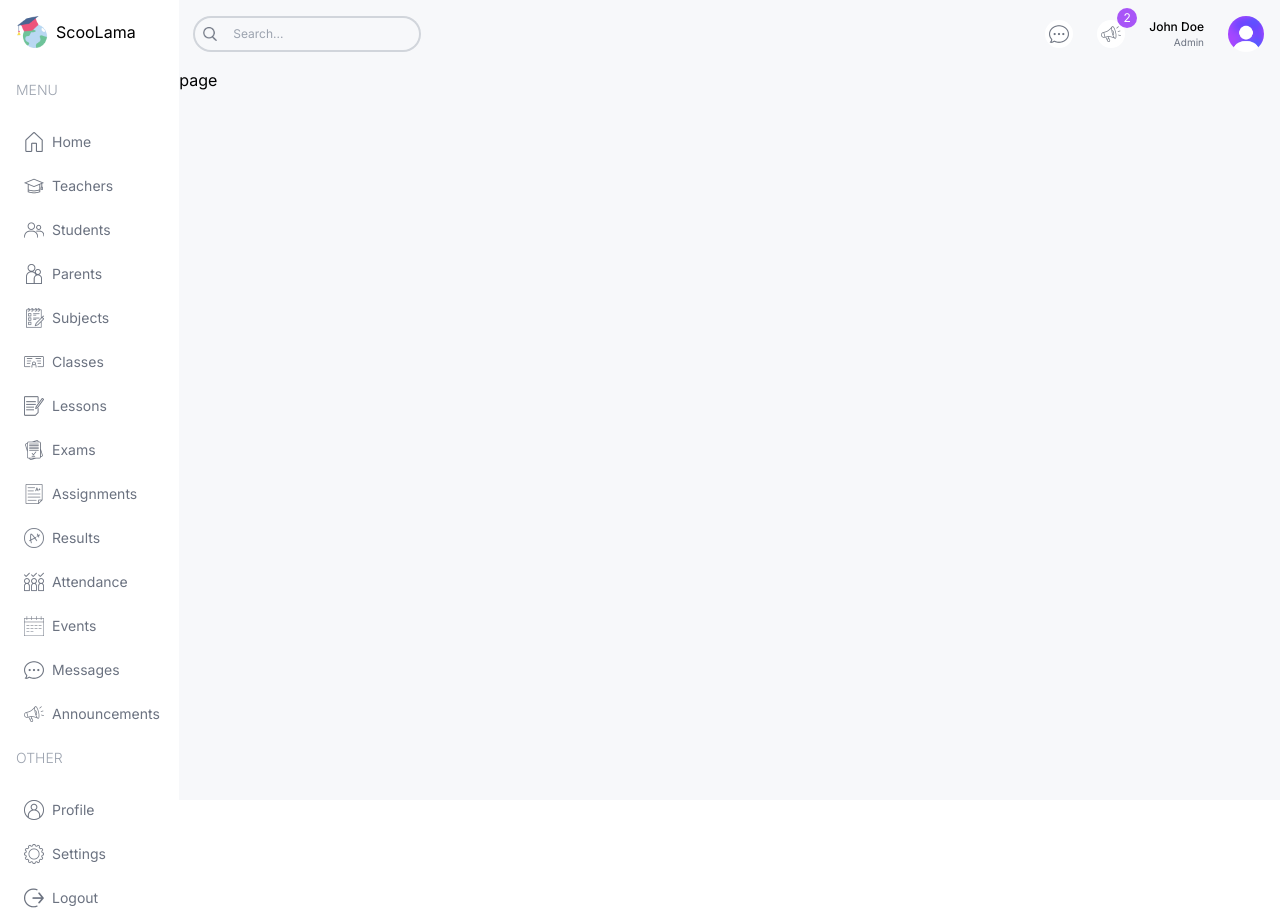
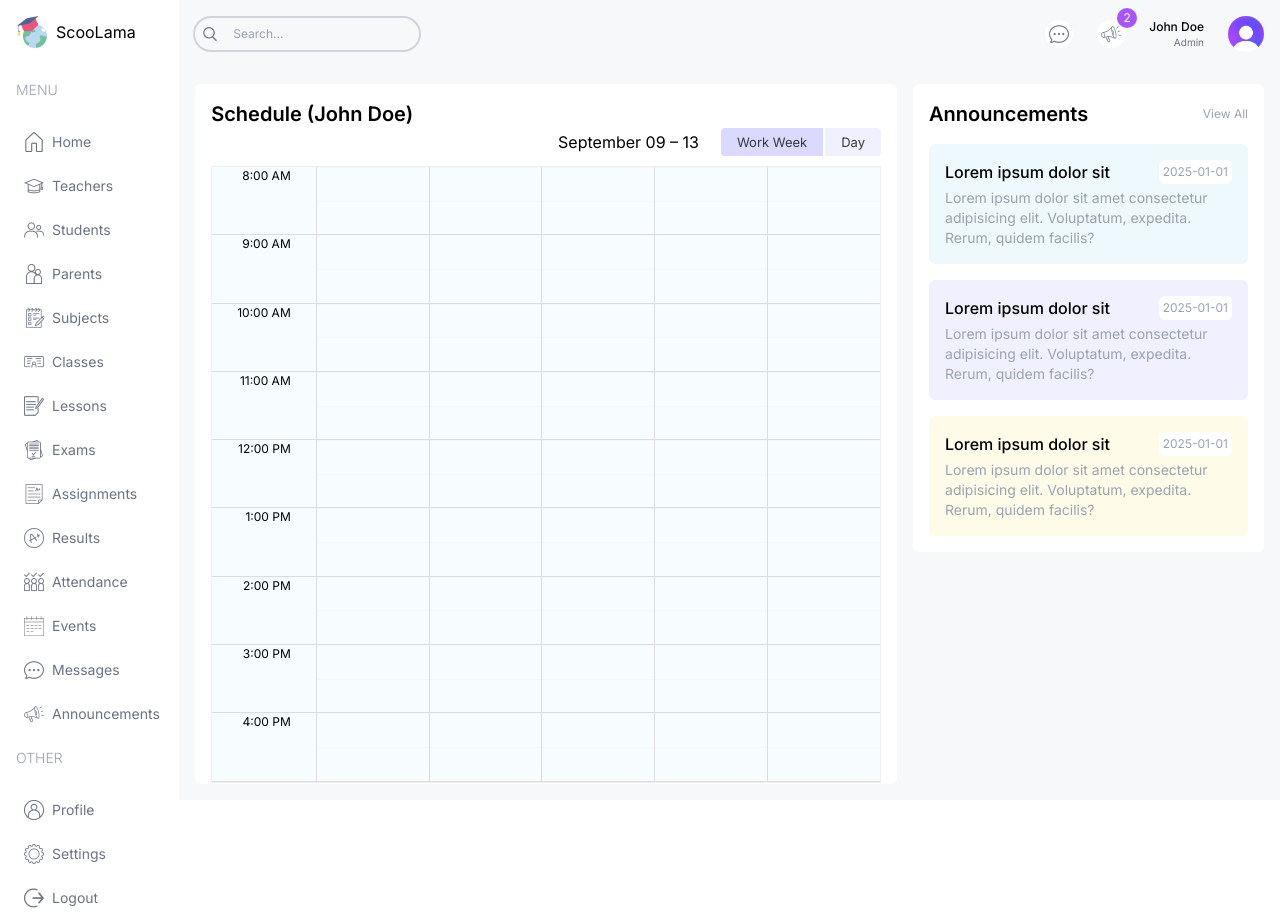
Before and after one commit to Safeya-Yasien/next-dashboard-ui, a Next.js app: page /parent in a window 1280 px wide. Built offline with nearby package versions, Linux system fonts and the light colour scheme.

Commit message:
add parent page

```diff
--- a/src/app/(dashboard)/parent/page.tsx
+++ b/src/app/(dashboard)/parent/page.tsx
@@ -1,7 +1,21 @@
 import React from "react";
+import Announcements from "@/components/Announcements";
+import BigCalender from "@/components/BigCalender";
 
 const parentPage = () => {
-  return <div>page</div>;
+  return (
+    <div className="flex flex-col xl:flex-row flex-1 gap-4 p-4 ">
+      <div className="w-full xl:w-2/3">
+        <div className="h-full bg-white p-4 rounded-md">
+          <h1 className="text-xl font-semibold">Schedule (John Doe)</h1>
+          <BigCalender />
+        </div>
+      </div>
+      <div className="w-full xl:w-1/3 flex-col gap-8">
+        <Announcements />
+      </div>
+    </div>
+  );
 };
 
 export default parentPage;
```
